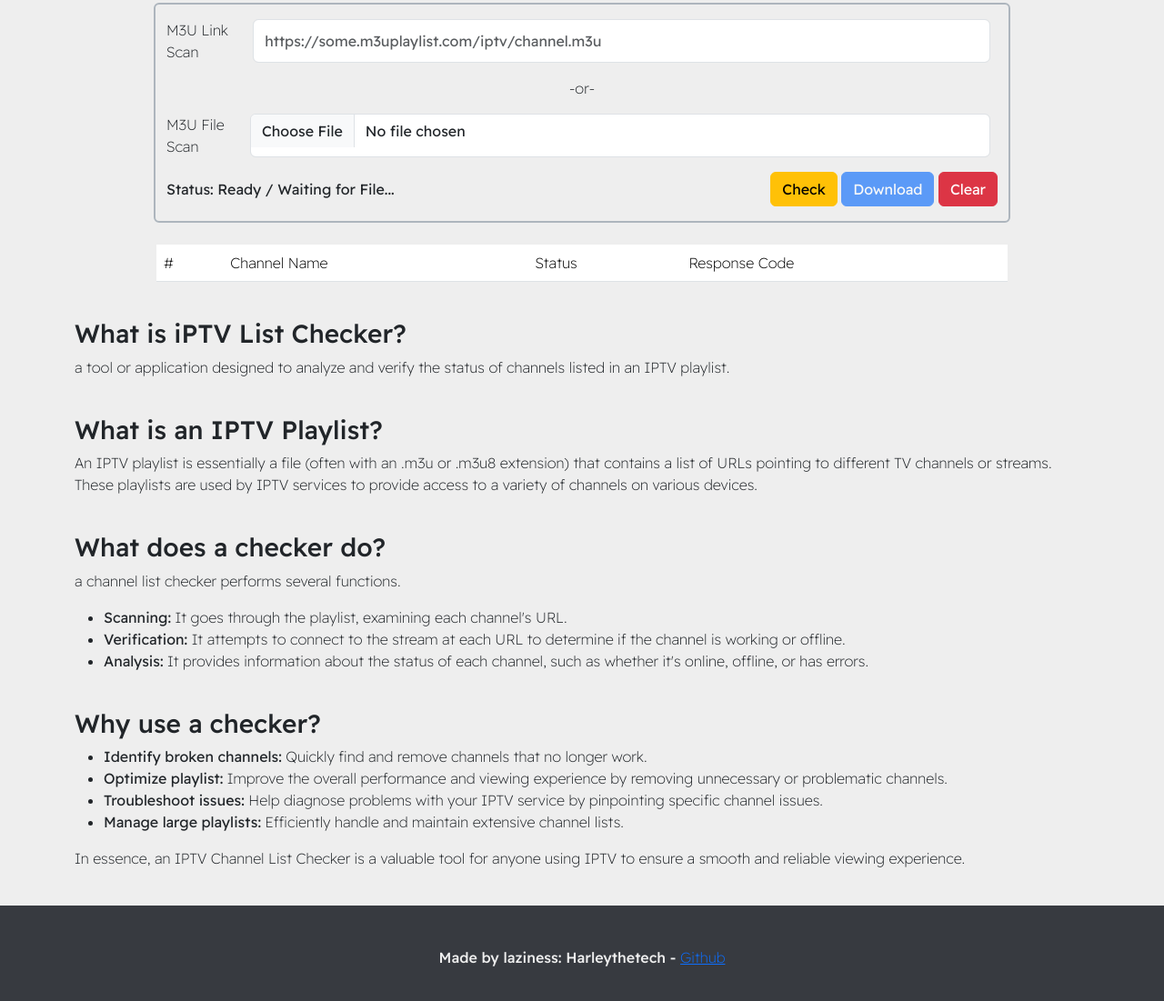
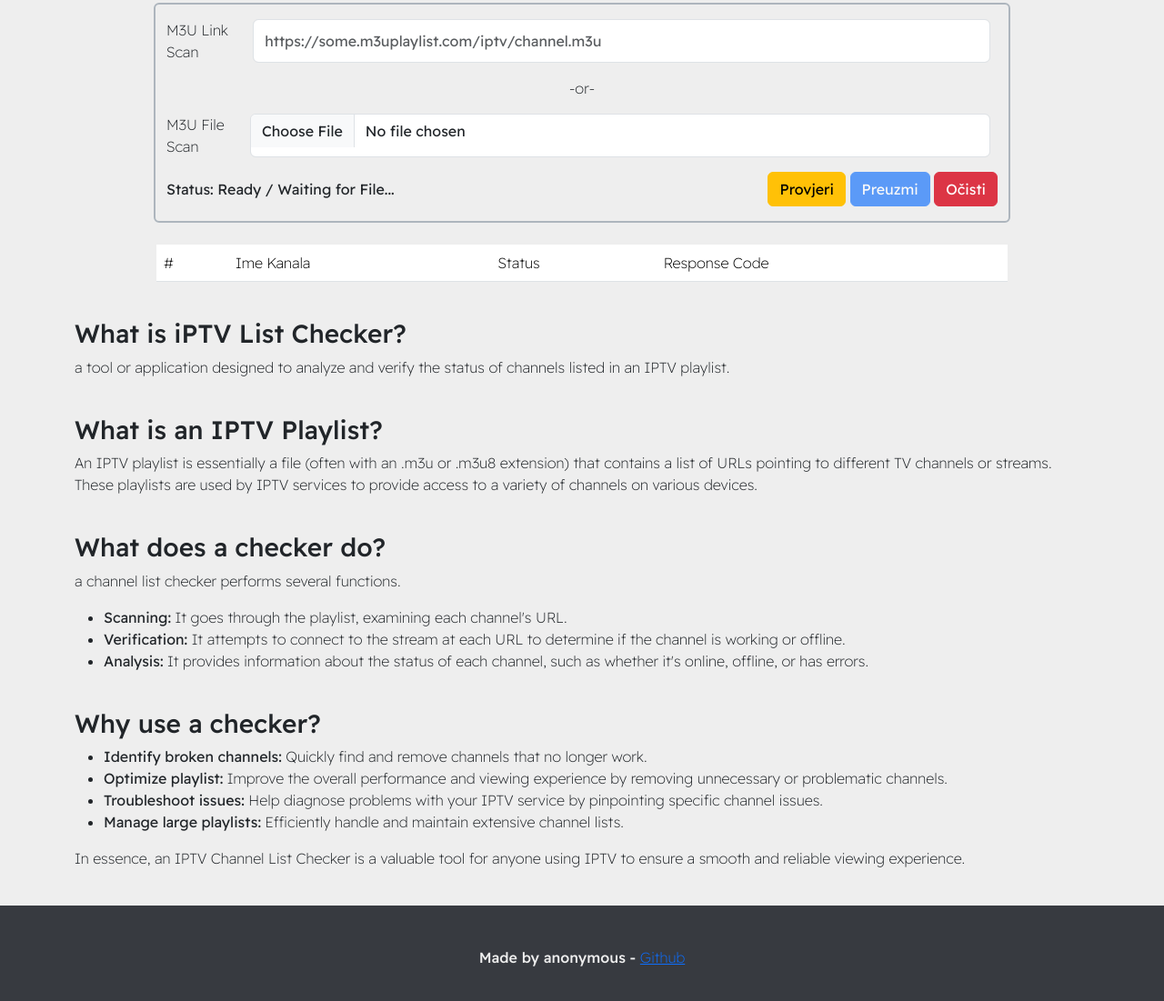
Before and after one commit to xkodi1121/xkodi1121.github.io, a plain HTML site: page index.html in a window 1280 px wide. Shown: the part 245-1346 px from the top of the page at 91% size. Drawn offline with nearby package versions, Linux system fonts and the light colour scheme.

Commit message:
Update index.html

```diff
--- a/index.html
+++ b/index.html
@@ -9,7 +9,7 @@
         integrity="sha384-QWTKZyjpPEjISv5WaRU9OFeRpok6YctnYmDr5pNlyT2bRjXh0JMhjY6hW+ALEwIH" crossorigin="anonymous">
     <link rel="stylesheet" href="https://cdn.jsdelivr.net/npm/bootstrap-icons@1.11.3/font/bootstrap-icons.min.css">
     <link rel="stylesheet" href="./styles.css">
-    <title>IPTV List Checker</title>
+    <title>Pretraga kanala</title>
 </head>
 
 <body>
@@ -65,9 +65,9 @@
                     <div class="d-flex gap-2 mb-3 justify-content-between">
                         <span id="scind" class="align-self-center">Status: Ready / Waiting for File...</span>
                         <div>
-                            <button class="btn btn-warning" type="submit" id="check">Check</button>
-                            <button class="btn btn-primary" type="Download" id="dl">Download</button>
-                            <button class="btn btn-danger" type="submit" id="clear">Clear</button>
+                            <button class="btn btn-warning" type="submit" id="check">Provjeri</button>
+                            <button class="btn btn-primary" type="Download" id="dl">Preuzmi</button>
+                            <button class="btn btn-danger" type="submit" id="clear">Očisti</button>
                         </div>
                     </div>
                 </div>
@@ -80,7 +80,7 @@
             <table class="table">
                 <thead class="sticky-top">
                     <th scope="col">#</th>
-                    <th scope="col">Channel Name</th>
+                    <th scope="col">Ime Kanala</th>
                     <th scope="col">Status</th>
                     <th scope="col">Response Code</th>
                 </thead>
@@ -121,7 +121,7 @@
 
     <footer class="navbg">
         <div class="container h-25 py-5">
-            <h6 class="text-center text-accent">Made by laziness: Harleythetech - <a href="https://github.com/Harleythetech/iPTV-Scanner">Github</a></h6>
+            <h6 class="text-center text-accent">Made by anonymous - <a href="https://github.com/">Github</a></h6>
         </div>
     </footer>
     <script src="https://cdn.jsdelivr.net/npm/bootstrap@5.3.3/dist/js/bootstrap.bundle.min.js"
```
